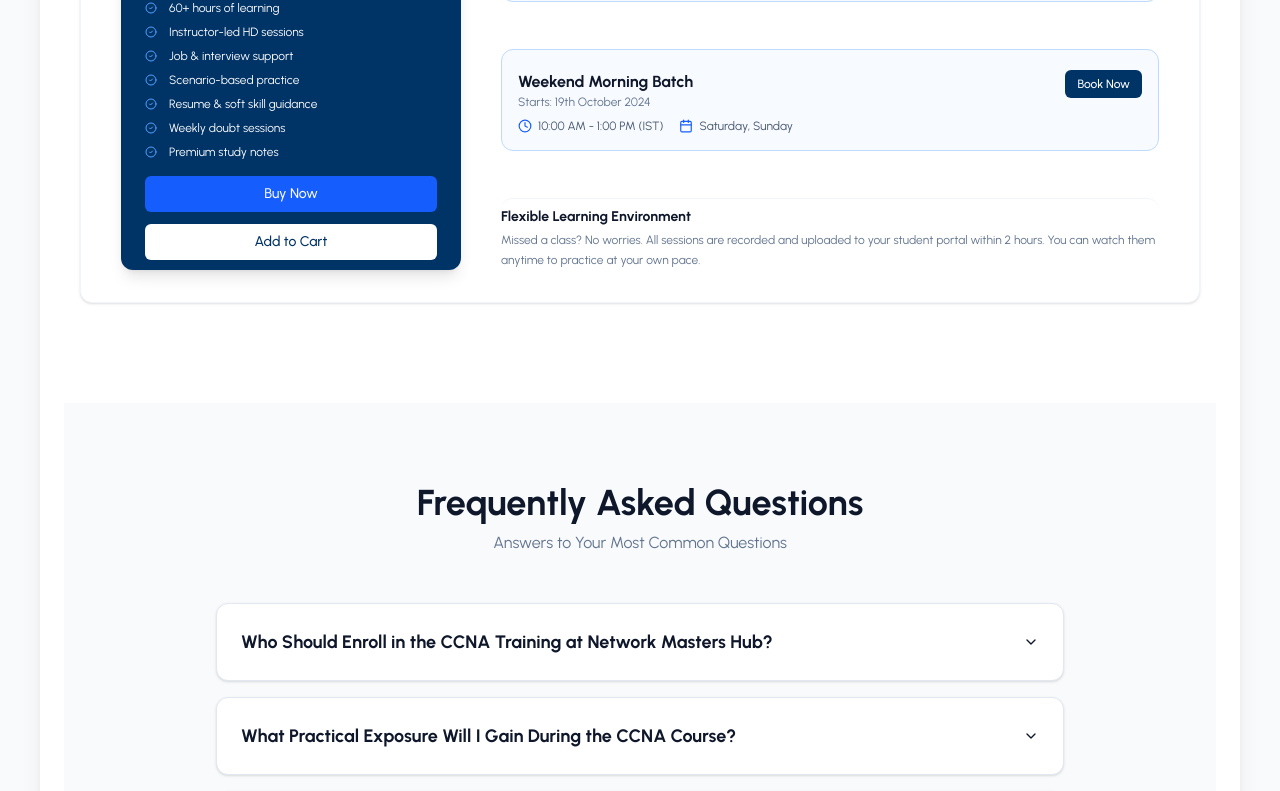
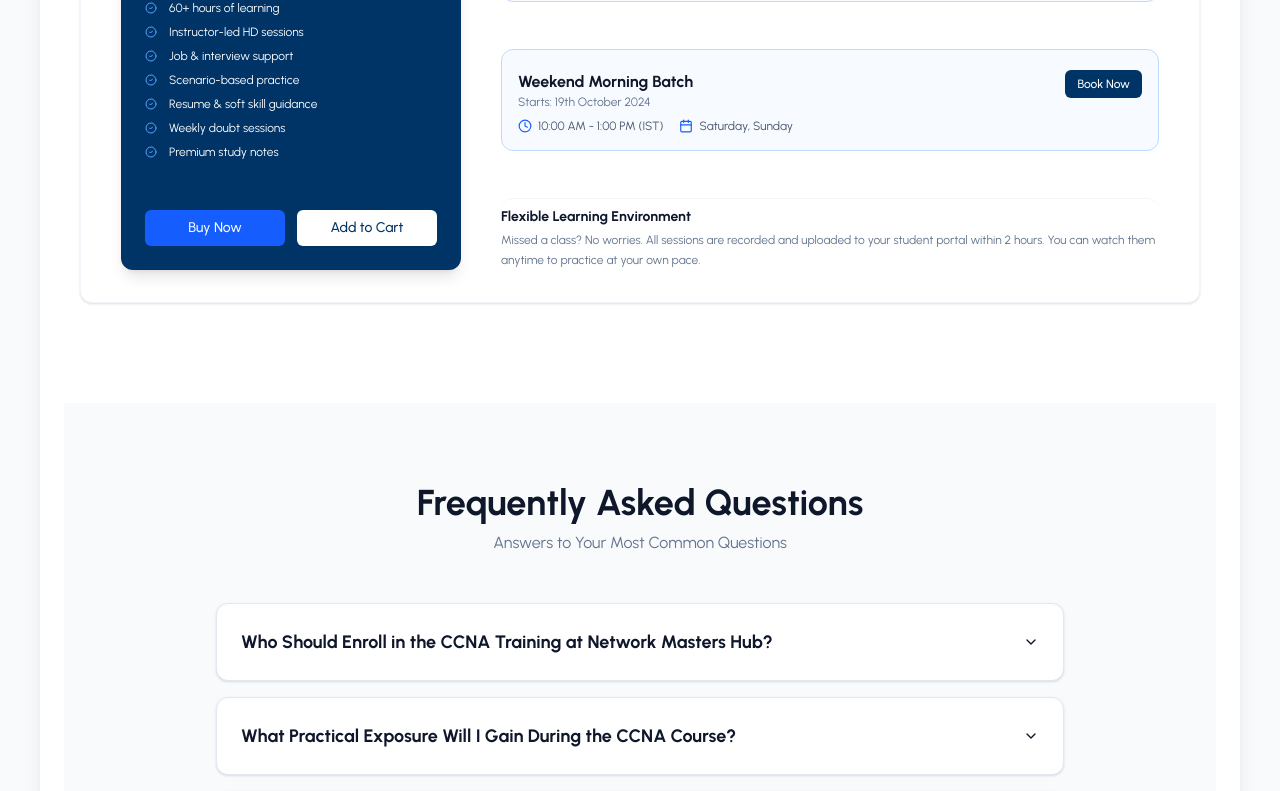
Before and after one commit to Chandan-pullanikatt/network-masters-hub, a Next.js app in the folder frontend/: page /courses/ccna-200-301 in a window 1280 px wide. Shown: the part 3425-4216 px from the top of the page. Built offline with nearby package versions, Linux system fonts and the light colour scheme.

Commit message:
add cart button padding

```diff
--- a/frontend/src/app/courses/[slug]/page.tsx
+++ b/frontend/src/app/courses/[slug]/page.tsx
@@ -219,9 +219,9 @@ export default function CourseDetailPage() {
                                     ))}
                                 </ul>
 
-                                <div className="space-y-3 mt-4">
-                                    <Button className="w-full bg-blue-600 hover:bg-blue-700 h-9 text-sm">Buy Now</Button>
-                                    <Button variant="outline" className="w-full bg-white text-[#003366] hover:bg-slate-100 h-9 border-none text-sm">Add to Cart</Button>
+                                <div className="flex gap-3 mt-auto pt-4">
+                                    <Button className="flex-1 bg-blue-600 hover:bg-blue-700 h-9 text-sm">Buy Now</Button>
+                                    <Button variant="outline" className="flex-1 bg-white text-[#003366] hover:bg-slate-100 h-9 border-none text-sm">Add to Cart</Button>
                                 </div>
                             </div>
 
```
